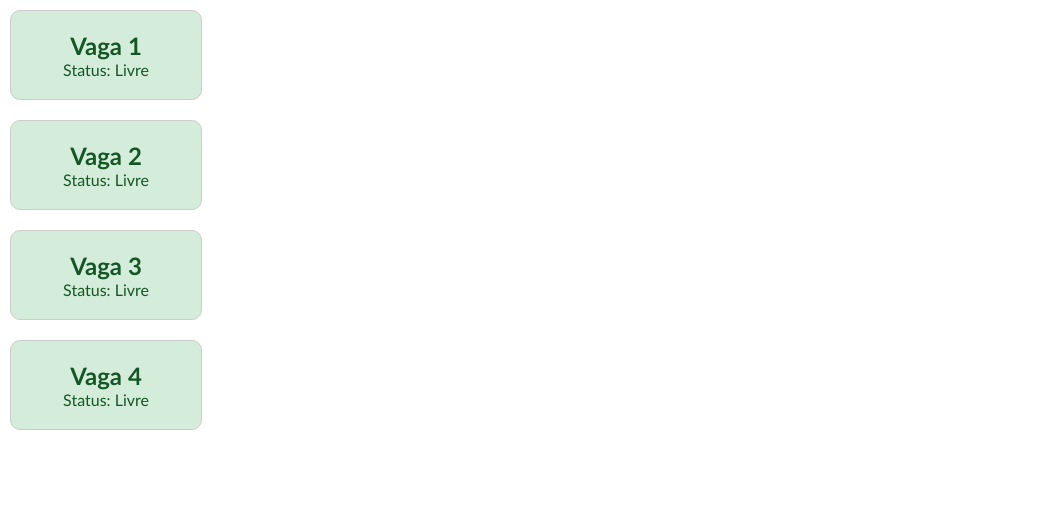
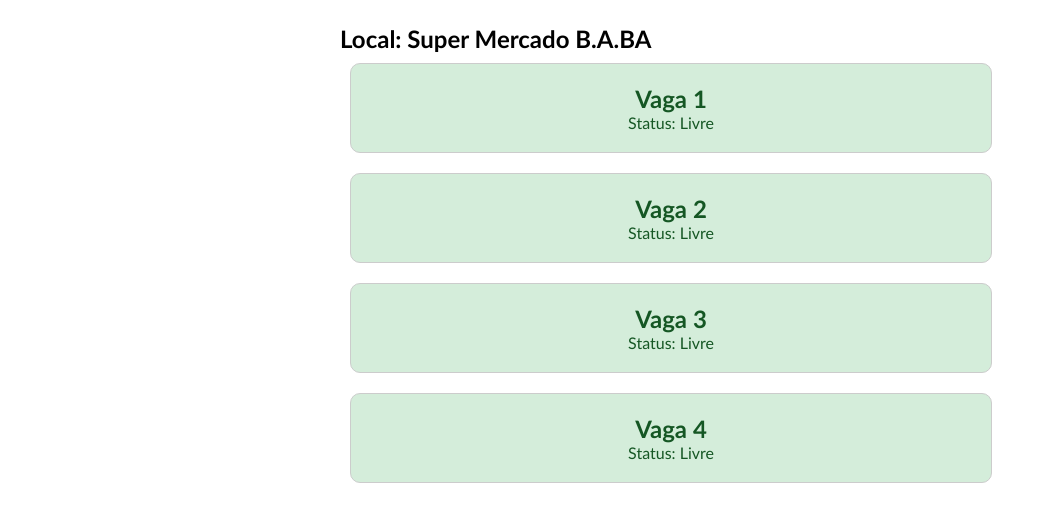
Before and after one commit to Andrewim00/fastAPI-teste, a FastAPI app: page / in a window 1280 px wide. Shown: the part 120-642 px from the top of the page, without its empty margins (0-1045 px from the left). Run offline with FastAPI, Linux system fonts and the light colour scheme.

Commit message:
feat:dashboard

```diff
--- a/templates/index.html
+++ b/templates/index.html
@@ -10,10 +10,12 @@
 
     <body>
       <header>
-
         <h1> <img src="imgs/estacionamento.png" alt="logo">VagaCerta</h1>
       </header>
-      <div id="cartoes"></div>
+      <section class="dashboard">
+        <h2>Local: Super Mercado B.A.BA</h2>
+        <div id="cartoes"></div>
+      </section>
       <footer></footer>
 
       <script src="templates/script.js"></script>
--- a/templates/style.css
+++ b/templates/style.css
@@ -22,14 +22,23 @@ header img{
   height: 36px;
 }
 
+.dashboard{
+  max-width: 600px;
+  min-width: 320px;
+  margin: auto;
+  padding-top: 24px;
+}
 
+.cartoes{
+  padding-top: 24px
+}
 
 .card {
     border: 1px solid #ccc;
     border-radius: 10px;
     padding: 20px;
     margin: 10px;
-    width: 150px;
+    width: 100%;
     text-align: center;
     display: inline-block;
     transition: 0.3s;
```
